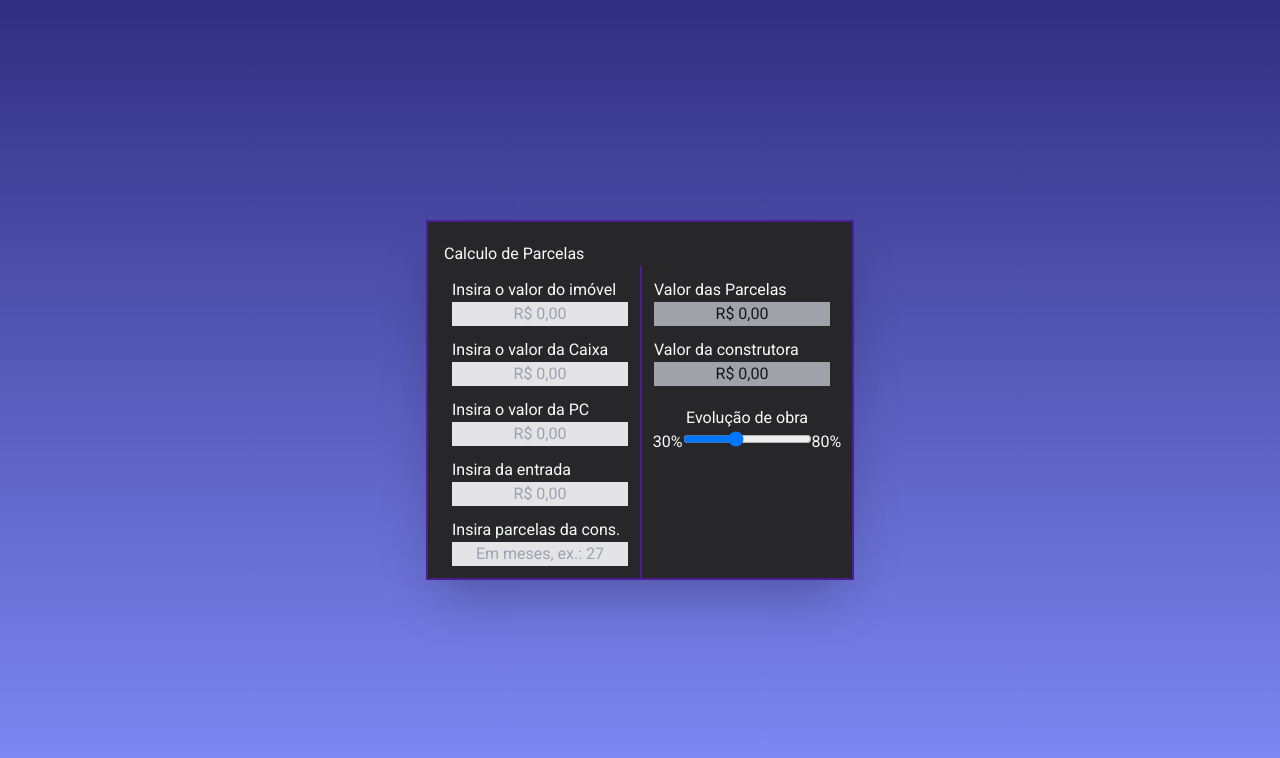
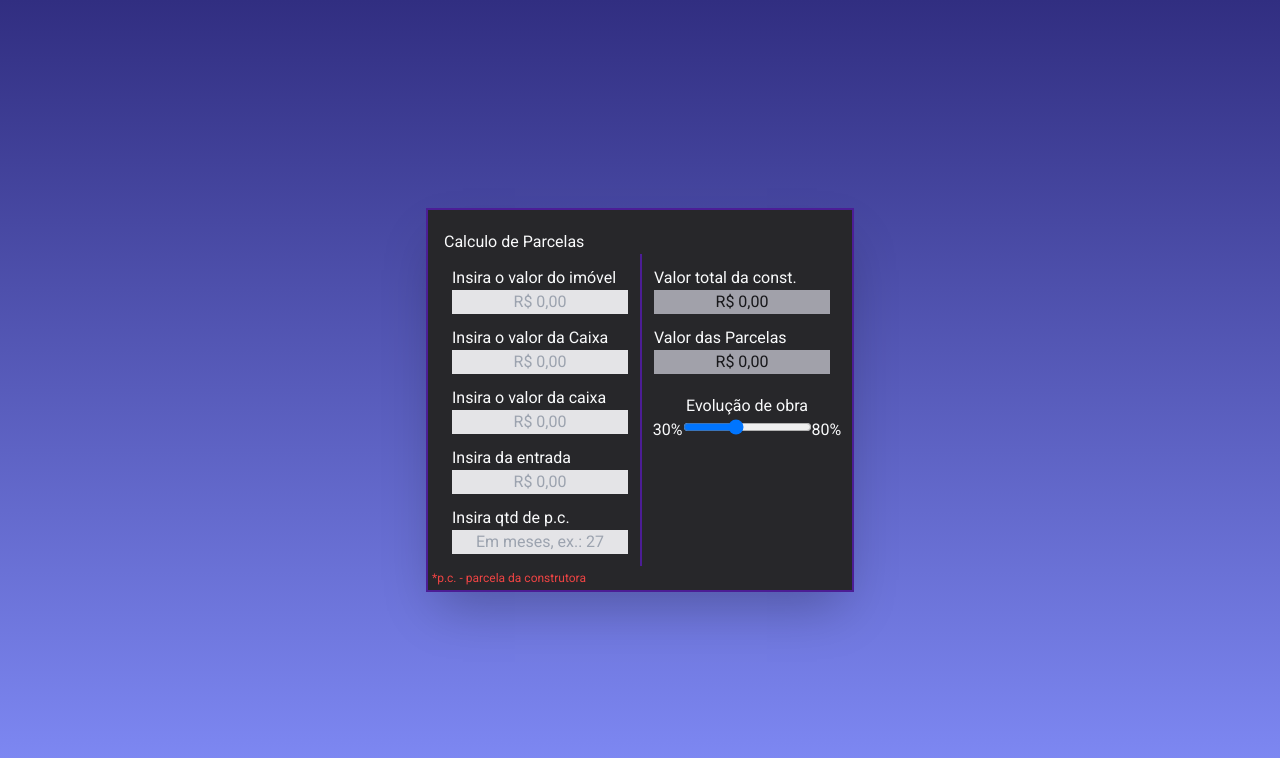
Before and after one commit to rocha19/calc-real, a Next.js app: page / in a window 1280 px wide. Shown: the top 758 px of the page. Built offline with nearby package versions, Linux system fonts and the light colour scheme.

Commit message:
fix: notes and organization

```diff
--- a/src/pages/calc/index.tsx
+++ b/src/pages/calc/index.tsx
@@ -19,9 +19,9 @@ const Calc = () => {
   const calcValue =
     ((parseAndar - parseCaixa - parseEntrada) / parseParcelaDaConstrutora) +
     (valorParcelaCaixa * (taxaDeEvolucaoDeObra / 100))
-    const totalValue = isNaN(calcValue)
-      ? 0
-      : calcValue
+  const totalValue = isNaN(calcValue)
+    ? 0
+    : calcValue
 
   return (
     <div className="shadow-2xl bg-zinc-800 border-2 border-violet-900 grid grid-cols-2">
@@ -56,7 +56,7 @@ const Calc = () => {
         </div>
 
         <div className="mt-3 ml-3 grid">
-          <label htmlFor="">Insira o valor da PC</label>
+          <label htmlFor="">Insira o valor da caixa</label>
           <input
             type="text"
             className='bg-zinc-200 text-zinc-900 text-center h-6 w-44'
@@ -82,7 +82,7 @@ const Calc = () => {
         </div>
 
         <div className="mt-3 ml-3 grid">
-          <label htmlFor="">Insira parcelas da cons.</label>
+          <label htmlFor="">Insira qtd de p.c.</label>
           <input
             type="text"
             className='bg-zinc-200 text-zinc-900 text-center h-6 w-44'
@@ -96,6 +96,16 @@ const Calc = () => {
 
       <div className='mt-11 border-l-2 border-violet-900'>
         <div className="mt-3 ml-3 grid">
+          <label htmlFor="">Valor total da const.</label>
+          <input
+            type="text"
+            placeholder='R$ 0,00'
+            value={priceFormatter.format(parseAndar - parseCaixa)}
+            className='cursor-not-allowed bg-zinc-400 text-zinc-900 text-center h-6 w-44'
+          />
+        </div>
+
+        <div className="mt-3 ml-3 grid">
           <label htmlFor="">Valor das Parcelas</label>
           <input
             type="text"
@@ -105,15 +115,6 @@ const Calc = () => {
           />
         </div>
 
-        <div className="mt-3 ml-3 grid">
-          <label htmlFor="">Valor da construtora</label>
-          <input
-            type="text"
-            placeholder='R$ 0,00'
-            value={priceFormatter.format(parseAndar - parseCaixa)}
-            className='cursor-not-allowed bg-zinc-400 text-zinc-900 text-center h-6 w-44'
-          />
-        </div>
         <div className='text-center grid mt-5'>
           <label htmlFor="">Evolução de obra</label>
           <div>
@@ -129,6 +130,7 @@ const Calc = () => {
           </div>
         </div>
       </div>
+      <p className='m-1 text-xs text-red-500'>*p.c. - parcela da construtora</p>
     </div>
   )
 }
```
